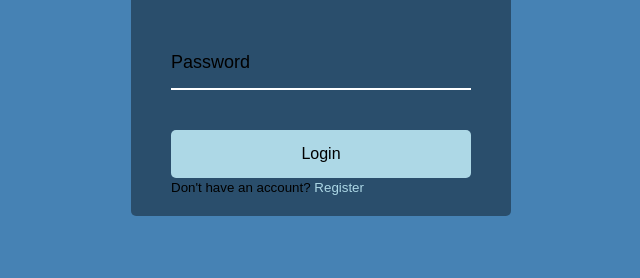
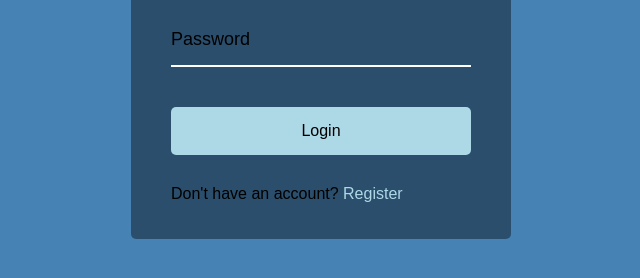
Before and after one commit to lucasnathandev/wave-form, a plain HTML site: page index.html in a window 1280 px wide. Shown: the part 374-652 px from the top of the page, without its empty margins (319-959 px from the left). Drawn offline with Linux system fonts and the light colour scheme; a web font is replaced by a local one.

Commit message:
:bug: Small tag changed to p tag.

```diff
--- a/index.html
+++ b/index.html
@@ -11,22 +11,17 @@
   <body>
     <div class="container">
       <h1>Please Login</h1>
-      <form >
+      <form>
         <div class="form-control">
-          <input name="email" id="email" type="text"  required />
+          <input name="email" id="email" type="text" required />
           <label for="" class="label">Email</label>
         </div>
         <div class="form-control">
-          <input
-            name="password"
-            id="password"
-            type="password"
-            required
-          />
+          <input name="password" id="password" type="password" required />
           <label for="" class="label">Password</label>
         </div>
-        <button type='submit' class="btn">Login</button>
-        <small class="text"''>Don't have an account? <a href="#">Register</a></small>
+        <button type="submit" class="btn">Login</button>
+        <p class="text">Don't have an account? <a href="#">Register</a></p>
       </form>
     </div>
   </body>
```
